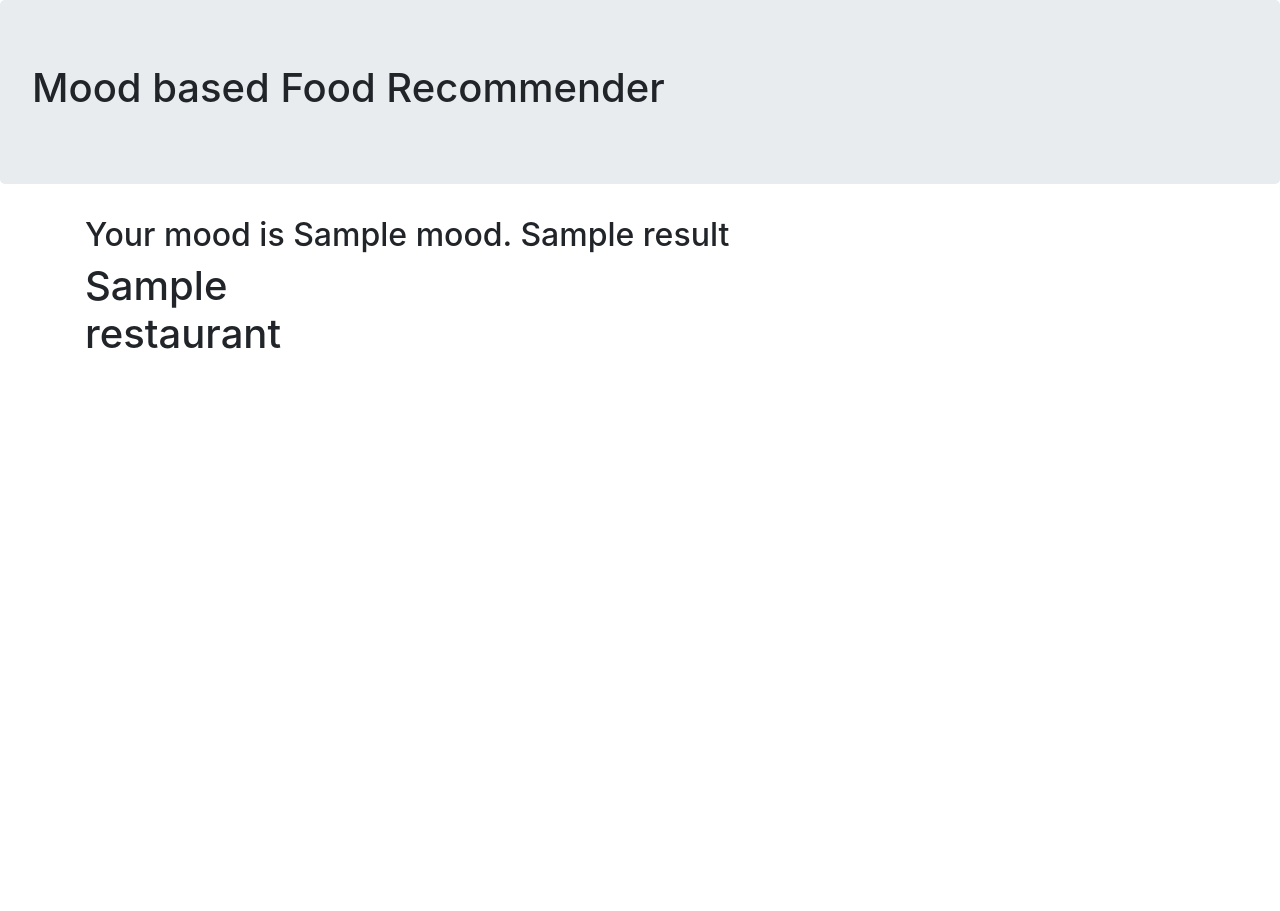
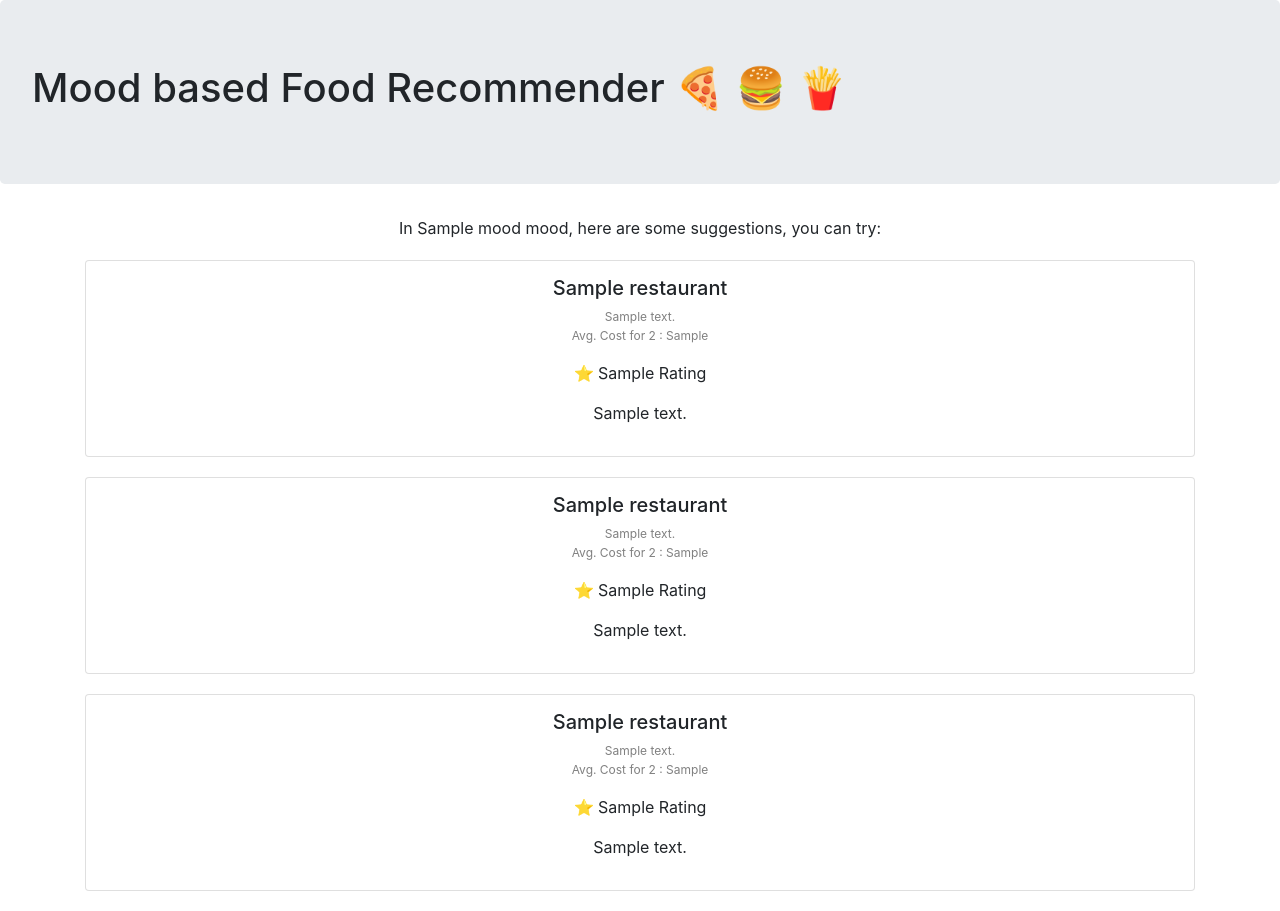
Before and after one commit to priyanshrastogi/mood-based-food-recommender, a Flask app: template templates/result.html in a window 1280 px wide. Before the commit the page ends 349 px from the top, so only its background shows below. Run offline with Flask 2, Linux system fonts and the light colour scheme; the template is opened without the code that fills it: most values are stand-ins (such as "Sample title", 1, 10 or a date in 2020); parts of the project's set-up code (start-up, migrations or seed data) failed here and were passed over; some libraries are stand-ins or nearby versions.

Commit message:
showing recommendations done

```diff
--- a/app.py
+++ b/app.py
@@ -7,6 +7,13 @@ stop.update(['.', ',', '"', "'", '?', '!', ':', ';', '(', ')', '[', ']', '{', '}
 from nltk.stem import WordNetLemmatizer
 
 food_data = pd.read_csv('food_choices.csv')
+res_data = pd.read_csv('zomato.csv', encoding='latin-1')
+res_data = res_data.loc[(res_data['Country Code'] == 1) & (res_data['City'] == 'New Delhi'), :]
+res_data = res_data.loc[res_data['Longitude'] != 0, :]
+res_data = res_data.loc[res_data['Latitude'] != 0, :]
+res_data = res_data.loc[res_data['Latitude'] < 29] # clearing out invalid outlier
+res_data = res_data.loc[res_data['Rating text'] != 'Not rated']
+res_data['Cuisines'] = res_data['Cuisines'].astype(str)
 
 def search_comfort(mood):
   lemmatizer = WordNetLemmatizer()
@@ -24,7 +31,6 @@ def search_comfort(mood):
   sorted_food = sorted(foodcount, key=foodcount.get, reverse=True)
   return sorted_food
 
-
 def find_my_comfort_food(mood):
   topn = []
   topn = search_comfort(mood) #function create dictionary only for particular mood
@@ -41,4 +47,28 @@ def find_restaurant():
   mood = request.args.get('mood')
   result = find_my_comfort_food(mood)
   result_str = 'You should eat {}, {}, or {}.'.format(result[0], result[1], result[2])
-  return render_template('result.html', result = result_str, mood = mood)
+  food_to_cuisine_map = {
+    "pizza": "pizza",
+    "ice cream": "ice cream",
+    "chicken wings": "mughlai",
+    "chinese": "chinese",
+    "chip": "bakery",
+    "chocolate": "bakery",
+    "candy": "bakery",
+    "mcdonalds": "burger",
+    "burger": "burger",
+    "cooky": "bakery",
+    "mac and cheese": "american",
+    "pasta": "italian",
+    "soup": "chinese",
+    "dark chocolate": "bakery",
+    "terra chips" : "bakery",
+    "reese's cups(dark chocolate)": "bakery"
+  }
+  restaurants_list = []
+  for item in result:
+    restaurants = res_data[res_data.Cuisines.str.contains(food_to_cuisine_map[item], case=False)].sort_values(by='Aggregate rating', ascending=False).head(3)
+    restaurants_list.append(restaurants.iloc[0])
+    restaurants_list.append(restaurants.iloc[1])
+    restaurants_list.append(restaurants.iloc[2])
+  return render_template('result.html', result = result_str, mood = mood, restaurants1 = restaurants_list[:3], restaurants2 = restaurants_list[3:6], restaurants3 = restaurants_list[6:])
--- a/templates/result.html
+++ b/templates/result.html
@@ -4,14 +4,40 @@
   </head>
     <body>
       <div class="jumbotron">
-          <h1>Mood based Food Recommender</h1>
+        <h1>Mood based Food Recommender 🍕 🍔 🍟</h1>
       </div>
-      <div class="container">
-        <h2>Your mood is {{ mood }}. {{ result }}</h2>
-        <div class="row">
-          {% for restaurant in restaurants %}
-          <div class="col-sm-3">
-            <h1>{{ restaurant }}</h1>
+      <div class="container text-center">
+        <p style="margin-bottom: 20px">In {{ mood }} mood, here are some suggestions, you can try:</p>
+        <div class="card-deck" style="margin-bottom: 20px">
+          {% for restaurant in restaurants1 %}
+          <div class="card" style="padding-top: 15px; padding-bottom: 15px;">
+            <h5>{{ restaurant["Restaurant Name"] }}</h5>
+            <p style="font-size: 12px; color: grey">{{ restaurant["Cuisines"] }}</p>
+            <p style="font-size: 12px; color: grey; margin-top: -15px"> Avg. Cost for 2 : {{ restaurant["Average Cost for two"] }}</p>
+            <p>⭐️ {{ restaurant["Aggregate rating"] }} Rating</p>
+            <p>{{ restaurant["Address"] }}</p>
+          </div>
+          {% endfor %}
+        </div>
+        <div class="card-deck" style="margin-bottom: 20px">
+          {% for restaurant in restaurants2 %}
+          <div class="card" style="padding-top: 15px; padding-bottom: 15px;">
+            <h5>{{ restaurant["Restaurant Name"] }}</h5>
+            <p style="font-size: 12px; color: grey">{{ restaurant["Cuisines"] }}</p>
+            <p style="font-size: 12px; color: grey; margin-top: -15px"> Avg. Cost for 2 : {{ restaurant["Average Cost for two"] }}</p>
+            <p>⭐️ {{ restaurant["Aggregate rating"] }} Rating</p>
+            <p>{{ restaurant["Address"] }}</p>
+          </div>
+          {% endfor %}
+        </div>
+        <div class="card-deck" style="margin-bottom: 20px">
+          {% for restaurant in restaurants3 %}
+          <div class="card" style="padding-top: 15px; padding-bottom: 15px;">
+            <h5>{{ restaurant["Restaurant Name"] }}</h5>
+            <p style="font-size: 12px; color: grey">{{ restaurant["Cuisines"] }}</p>
+            <p style="font-size: 12px; color: grey; margin-top: -15px"> Avg. Cost for 2 : {{ restaurant["Average Cost for two"] }}</p>
+            <p>⭐️ {{ restaurant["Aggregate rating"] }} Rating</p>
+            <p>{{ restaurant["Address"] }}</p>
           </div>
           {% endfor %}
         </div>
```
Also changed, not shown: templates/index.html (+18 -4 lines), 1 other file.
